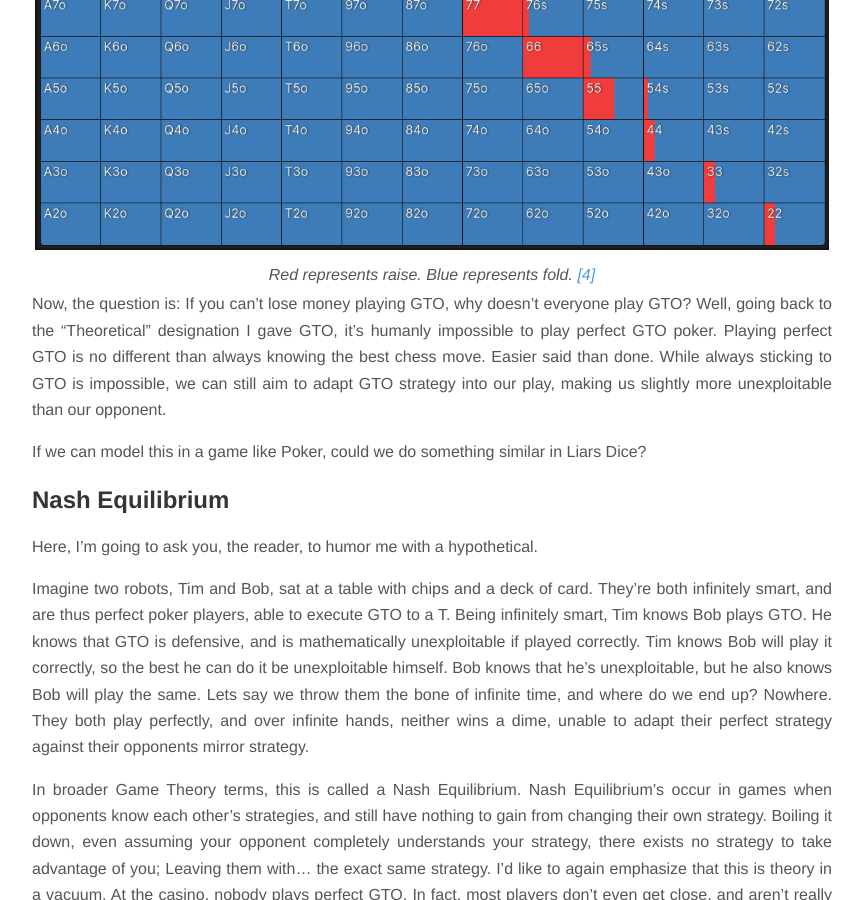
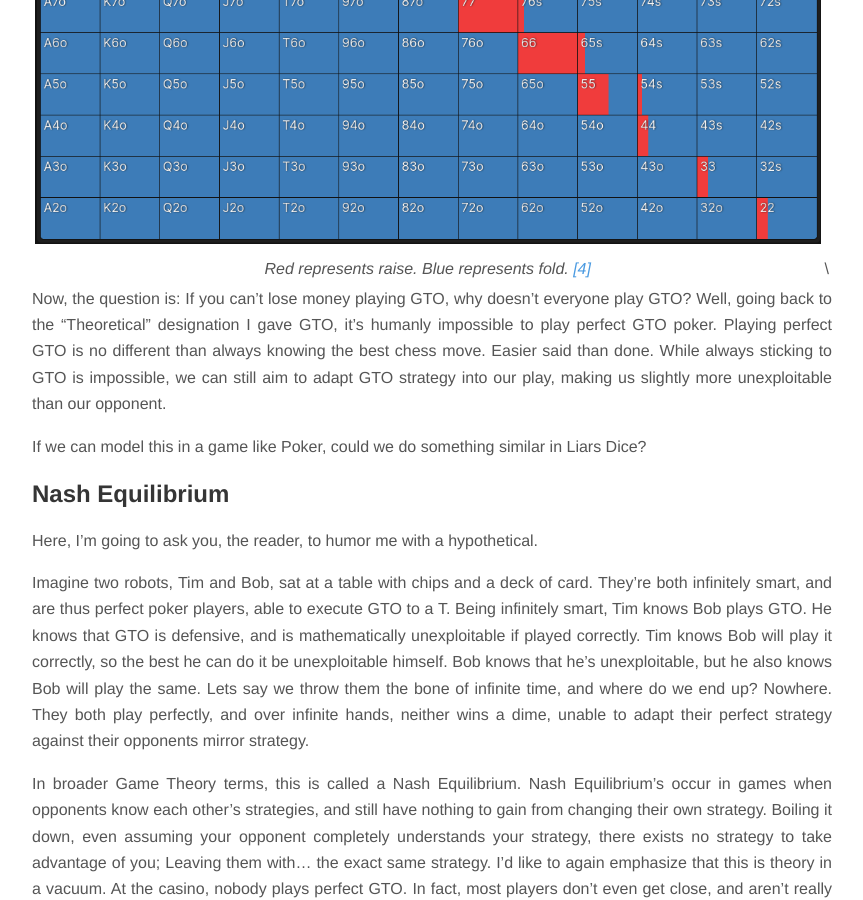
Before and after one commit to islewis/islewis.github.io, a Jekyll site: the page built from _posts/2023-09-11-Gaining-an-Edge-in-Dice.md, in a window 1280 px wide and 900 px high, scrolled down 2702 px. Shown: the whole window, without its empty margins (208-1071 px from the left). Built offline with Jekyll 4.4.1, drawn with Linux system fonts in a browser that asks for light colours; nearby versions of some CDN libraries; our own code applies the rules of GitHub Pages for plain Markdown files.

Commit message:
Image caption formatting

```diff
--- a/_posts/2023-09-11-Gaining-an-Edge-in-Dice.md
+++ b/_posts/2023-09-11-Gaining-an-Edge-in-Dice.md
@@ -39,7 +39,7 @@ Model this function across every possible hand you could be dealt, and you end u
 
 |![image Texas Hold'em pre flop GTO chart](../images/gto.png) |
 |:--:|
-| *Red represents raise. Blue represents fold. [[4]](https://app.gtowizard.com/)* |
+| *Red represents raise. Blue represents fold. [[4]](https://app.gtowizard.com/)* |\
 
 
 Now, the question is: If you can't lose money playing GTO, why doesn't everyone play GTO? Well, going back to the "Theoretical" designation I gave GTO, it's humanly impossible to play perfect GTO poker. Playing perfect GTO is no different than always knowing the best chess move. Easier said than done. While always sticking to GTO is impossible, we can still aim to adapt GTO strategy into our play, making us slightly more unexploitable than our opponent.
@@ -70,7 +70,7 @@ Starting from the end, we can see the Equilibrium Table for opening a 1 die vs 1
 
 |![image Liars Dice Equilibrium](../images/1-1.png) |
 |:--:|
-| *Lighter areas represent positive probability to bid said face. Table generated by Thomas Dybdahl Ahle [[3]](https://github.com/thomasahle/snyd).* |
+| *Lighter areas represent positive probability to bid said face. Table generated by Thomas Dybdahl Ahle [[3]](https://github.com/thomasahle/snyd).* |\
 
 With a quick glance, we can get a few takeaways for 1v1 play.
 - Rolling a 1 looks to be a strong position.
@@ -83,7 +83,7 @@ But what about the rest of the minigames? 3v1? 5v2? 6v3? As the dice count grow,
 
 |![image Lichess analysis board](../images/lichess.png) |
 |:--:|
-| *Lichess's analysis engine, which shows a position evaluation, in addition to an recommened move* |
+| *Lichess's analysis engine, which shows a position evaluation, in addition to an recommened move* |\
 
 This is built on top of Stockfish, an incredibly powerful analysis engine for chess, which we don't have available for Liar's Dice. However, in Thomas' article, he goes down this path, training a Neural Net for each of minigames, the combination of which creates an engine. You can play against it [here](https://dudo.ai/).
 
```
